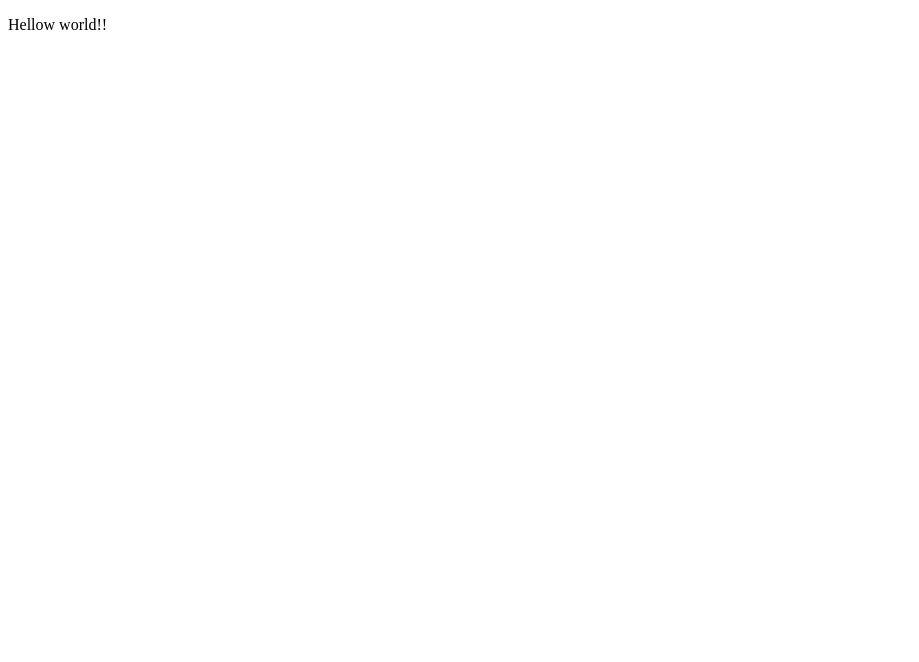
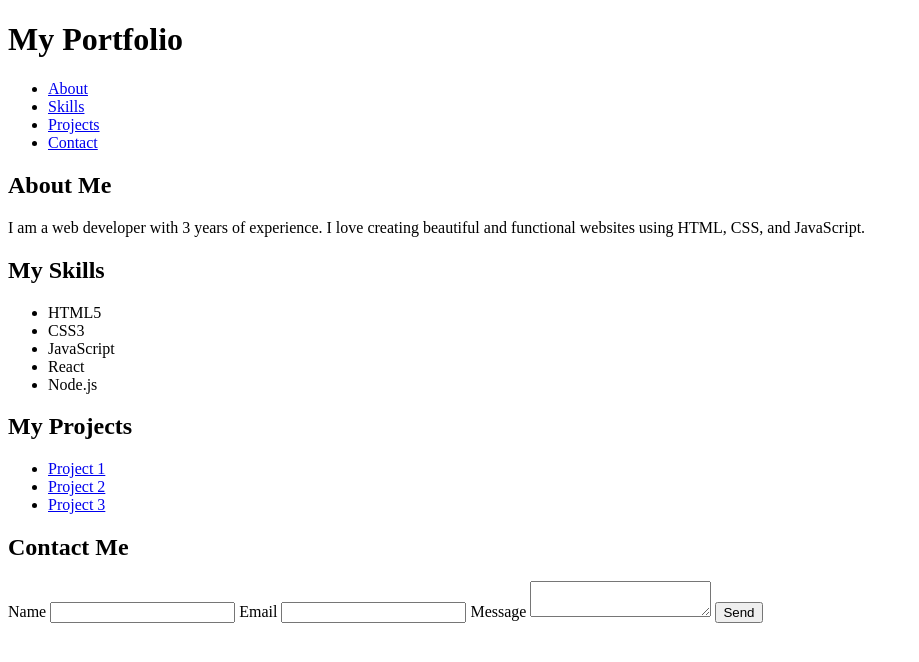
Before and after one commit to Zumi-R/portfolio, a plain HTML site: page index.html in a window 1280 px wide. Shown: the whole page, without its empty margins (0-919 px from the left). Drawn offline with Linux system fonts and the light colour scheme.

Commit message:
Update index.html

```diff
--- a/index.html
+++ b/index.html
@@ -1,8 +1,55 @@
 <!DOCTYPE html>
 <html>
-  <head>
-  </head>
-  <body>
-    <p>Hellow world!!</p>
-  </body>
+<head>
+    <title>My Portfolio</title>
+    <link rel="stylesheet" type="text/css" href="style.css">
+</head>
+<body>
+    <header>
+        <h1>My Portfolio</h1>
+        <nav>
+            <ul>
+            <li><a href="#about">About</a></li>
+            <li><a href="#skills">Skills</a></li>
+            <li><a href="#projects">Projects</a></li>
+            <li><a href="#contact">Contact</a></li>
+            </ul>
+        </nav>
+    </header>
+    <section id="about">
+        <h2>About Me</h2>
+        <p>I am a web developer with 3 years of experience. I love creating beautiful and functional websites using HTML, CSS, and JavaScript.</p>
+    </section>
+    <section id="skills">
+        <h2>My Skills</h2>
+        <ul>
+            <li>HTML5</li>
+            <li>CSS3</li>
+            <li>JavaScript</li>
+            <li>React</li>
+            <li>Node.js</li>
+        </ul>
+    </section>
+    <section id="projects">
+        <h2>My Projects</h2>
+        <ul>
+            <li><a href="#">Project 1</a></li>
+            <li><a href="#">Project 2</a></li>
+            <li><a href="#">Project 3</a></li>
+        </ul>
+    </section>
+    <section id="contact">
+        <h2>Contact Me</h2>
+        <form>
+            <label for="name">Name</label>
+            <input type="text" id="name" name="name">
+            <label for="email">Email</label>
+            <input type="email" id="email" name="email">
+            <label for="message">Message</label>
+            <textarea id="message" name="message"></textarea>
+            <input type="submit" value="Send">
+        </form>
+    </section>
+    <script src="script.js"></script>
+</body>
 </html>
```
